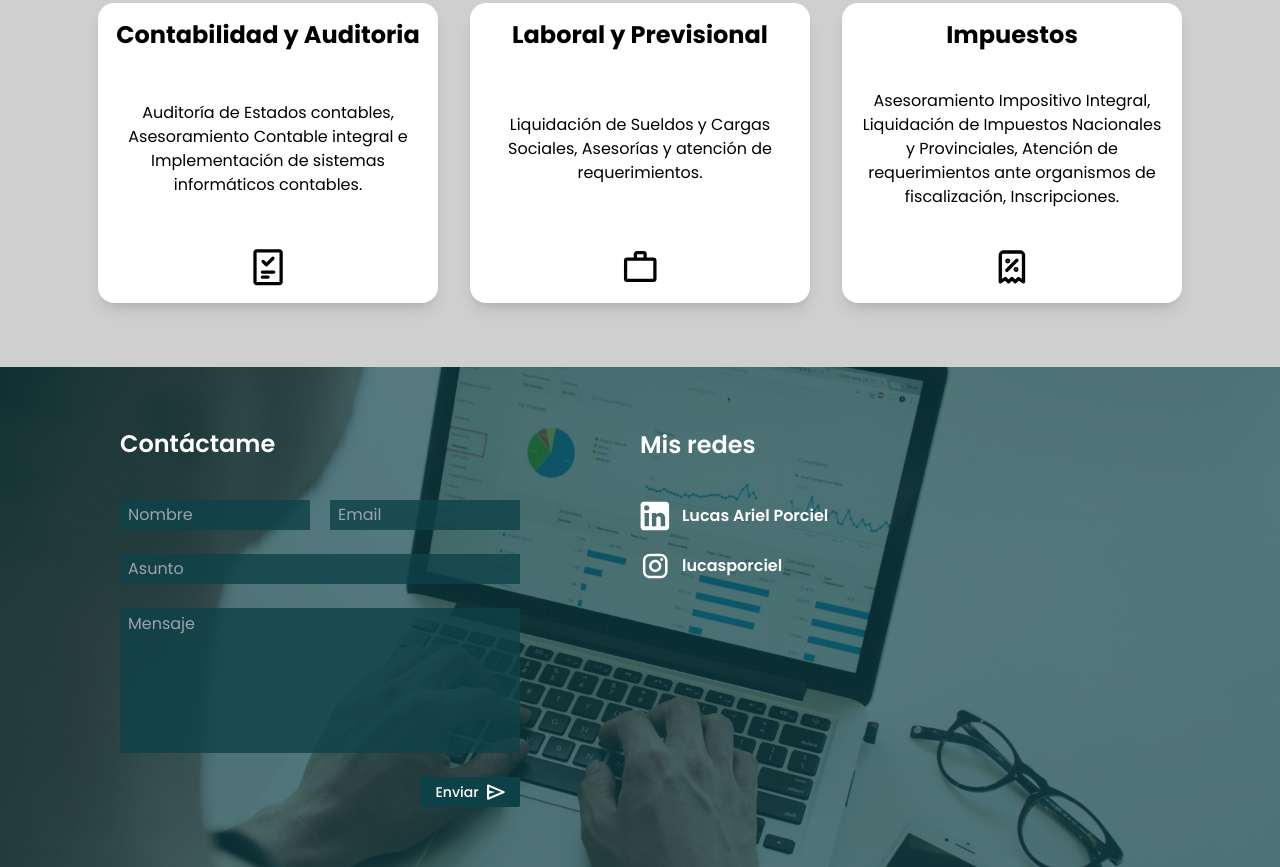
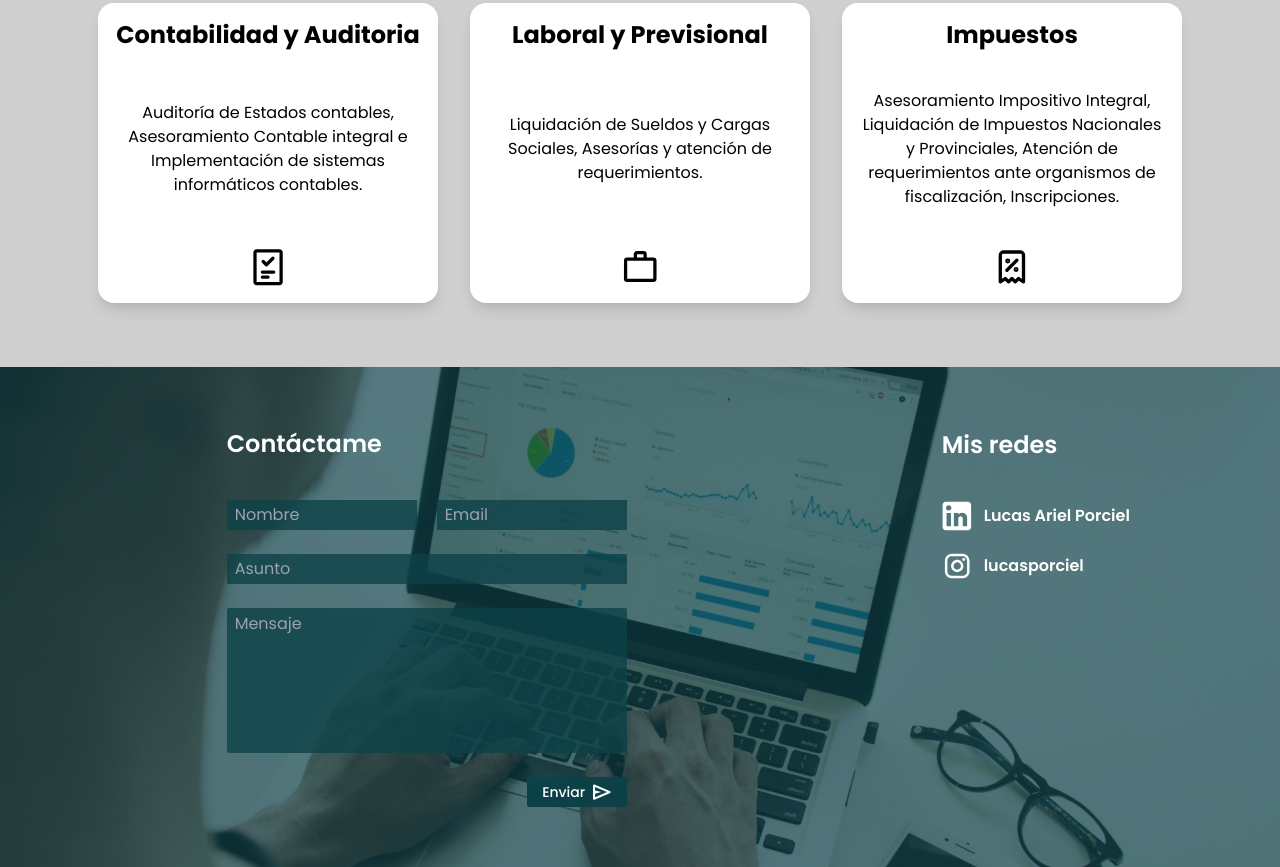
Before and after one commit to tomaslami/consul-app, an Astro site: page / in a window 1280 px wide. Shown: the part 1183-2050 px from the top of the page. Built offline with nearby package versions, Linux system fonts and the light colour scheme; Astro itself is replaced by a stand-in of ours.

Commit message:
backgrounf footer style

```diff
--- a/src/components/Contact.astro
+++ b/src/components/Contact.astro
@@ -3,7 +3,7 @@
 ---
 
 <div
-  class="md:w-1/2 w-full h-2/3 md:h-full flex justify-center items-center flex-col gap-10"
+  class="md:w-2/3 w-full h-2/3 md:h-full flex justify-center items-center flex-col gap-10"
 >
   <h1
     class="h-1/12 sm:w-[400px] w-[350px] text-start text-2xl font-semibold text-white"
--- a/src/components/Redes.astro
+++ b/src/components/Redes.astro
@@ -3,17 +3,19 @@
 ---
 
 <div
-  class="md:w-1/2 w-full h-1/3 md:h-full flex justify-center sm:justify-start items-center sm:items-start flex-col gap-10 sm:pt-[62px]"
+  class="md:w-1/3 w-full h-1/3 md:h-full flex justify-center sm:justify-start items-center md:items-center flex-col gap-10 sm:pt-[62px]"
 >
   <h1
-    class="h-1/12 sm:w-full w-[350px] md:text-start text-start text-2xl font-semibold text-white"
+    class="h-1/12 w-[350px] md:w-[250px] md:text-start text-start text-2xl font-semibold text-white"
   >
     Mis redes
   </h1>
   <div
-    class="h-11/12 sm:w-full w-[350px] flex justify-start md:items-start items-center flex-col gap-5"
+    class="h-11/12 sm:w-full w-[350px] md:w-[250px] flex justify-center md:items-center items-center flex-col gap-5"
   >
-    <div class="w-full flex flex-row justify-start items-center gap-3">
+    <div
+      class="w-[350px] md:w-[250px] flex flex-row justify-start items-center gap-3"
+    >
       <a
         href="https://www.linkedin.com/in/lucas-ariel-porciel-b6393711a/"
         target="_blank"
@@ -27,7 +29,7 @@
       <h3 class="text-white font-semibold">Lucas Ariel Porciel</h3>
     </div>
     <div
-      class="sm:w-full w-[350px] flex flex-row justify-start items-center gap-3"
+      class="w-[350px] md:w-[250px] flex flex-row justify-start items-center gap-3"
     >
       <a href="https://www.instagram.com/lucasporciel/" target="_blank">
         <img
```
